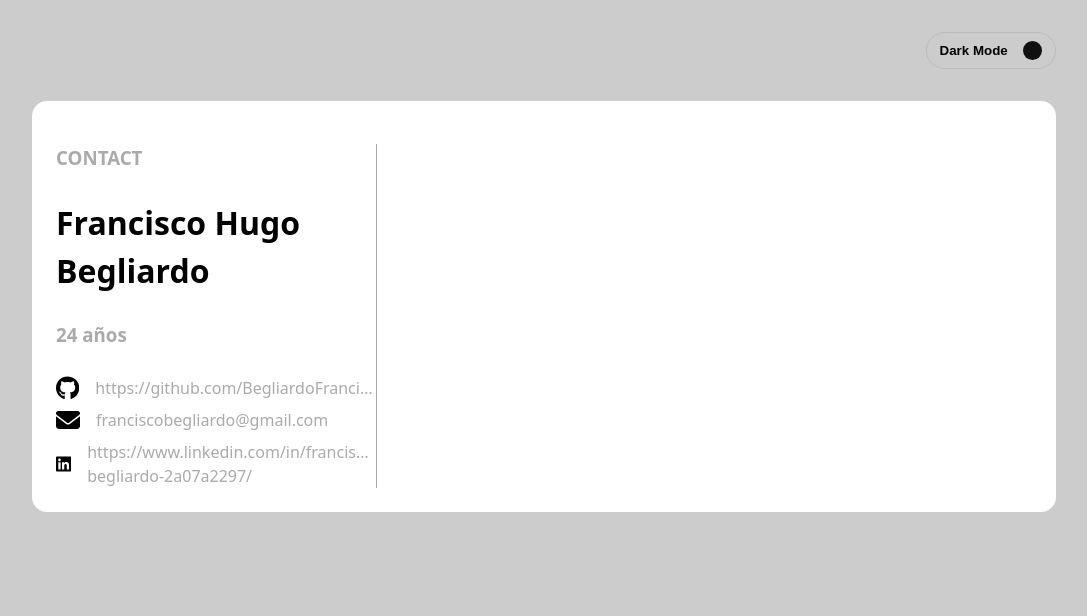
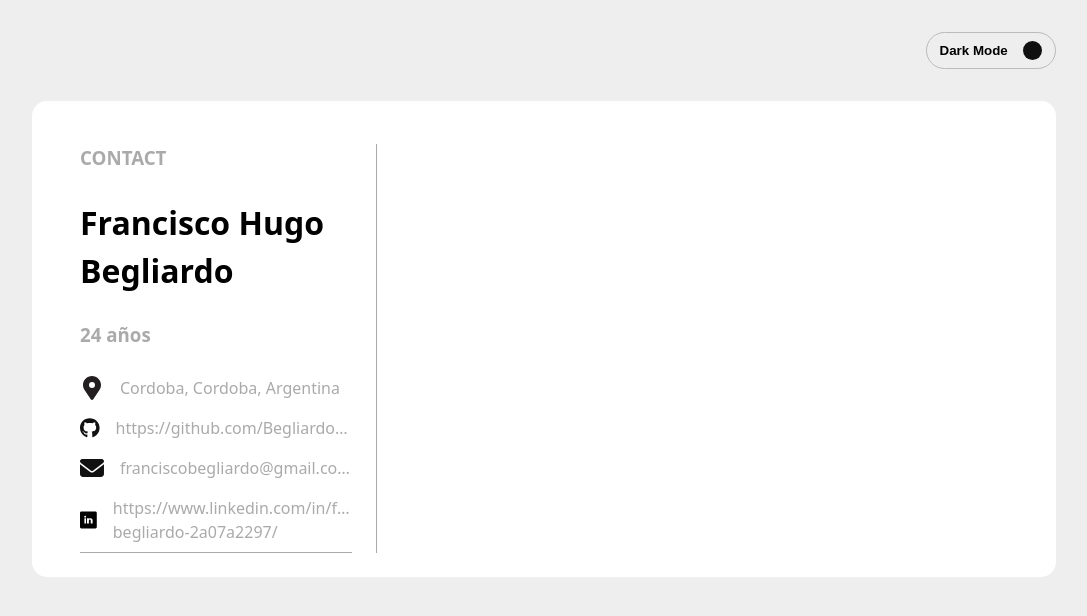
Before and after one commit to BegliardoFrancisco/Porfolio, a React (Vite) app: page / in a window 1280 px wide. Shown: the top 616 px of the page, without its empty margins (96-1183 px from the left). Built offline with nearby package versions, Linux system fonts and the light colour scheme.

Commit message:
icono ubicacion y correciones

```diff
--- a/src/App.css
+++ b/src/App.css
@@ -5,7 +5,7 @@
   height: 80vw;
   margin: 0 auto;
   border-radius: 15px;
-  background-color: #ccc;
+  background-color: #eee;
 }
 
 nav {
--- a/src/assets/LinkintIcon.jsx
+++ b/src/assets/LinkintIcon.jsx
@@ -1,16 +1,16 @@
 import * as React from "react"
 
 
-const LinkintIcon = (props) => (
+const LinkintIcon = ( ) => (
   <svg
     xmlns="http://www.w3.org/2000/svg"
-    viewBox="0 0 448 512"
-    className="icon ">
-    <path d="M416 32H31.9C14.3 32 0 46.5 0 64.3v383.4C0 465.5 14.3 480 31.9 480H416c17.6 0
-    32-14.5 32-32.3V64.3c0-17.8-14.4-32.3-32-32.3zM135.4 416H69V202.2h66.5V416zm-33.2-243c-21.3
-    0-38.5-17.3-38.5-38.5S80.9 96 102.2 96c21.2 0 38.5 17.3 38.5 38.5 0 21.3-17.2 38.5-38.5 38.5zm282.1
-    243h-66.4V312c0-24.8-.5-56.7-34.5-56.7-34.6 0-39.9 27-39.9 54.9V416h-66.4V202.2h63.7v29.2h.9c8.9-16.8
-    30.6-34.5 62.9-34.5 67.2 0 79.7 44.3 79.7 101.9V416z" />
+    xmlSpace="preserve"
+    width="2rem"
+    height="2rem"
+
+    viewBox="-143 145 512 512"
+  >
+    <path d="M329 145h-432c-22.1 0-40 17.9-40 40v432c0 22.1 17.9 40 40 40h432c22.1 0 40-17.9 40-40V185c0-22.1-17.9-40-40-40zM41.4 508.1H-8.5V348.4h49.9v159.7zM15.1 328.4h-.4c-18.1 0-29.8-12.2-29.8-27.7 0-15.8 12.1-27.7 30.5-27.7s29.7 11.9 30.1 27.7c.1 15.4-11.6 27.7-30.4 27.7zM241 508.1h-56.6v-82.6c0-21.6-8.8-36.4-28.3-36.4-14.9 0-23.2 10-27 19.6-1.4 3.4-1.2 8.2-1.2 13.1v86.3H71.8s.7-146.4 0-159.7h56.1v25.1c3.3-11 21.2-26.6 49.8-26.6 35.5 0 63.3 23 63.3 72.4v88.8z" />
   </svg>
 )
 export default LinkintIcon
--- /dev/null
+++ b/src/assets/UbicationIcon.jsx
@@ -0,0 +1,16 @@
+
+
+const UbicationIcon = () => (
+  <svg
+    xmlns="http://www.w3.org/2000/svg"
+    xmlSpace="preserve"
+    viewBox="0 0 64 64"
+    className="icon"
+  >
+    <path
+      fill="#231F20"
+      d="M32 0C18.746 0 8 10.746 8 24c0 5.219 1.711 10.008 4.555 13.93.051.094.059.199.117.289l16 24a4.001 4.001 0 0 0 6.656 0l16-24c.059-.09.066-.195.117-.289C54.289 34.008 56 29.219 56 24 56 10.746 45.254 0 32 0zm0 32a8 8 0 1 1 0-16 8 8 0 0 1 0 16z"
+    />
+  </svg>
+)
+export default UbicationIcon
--- a/src/components/Home.jsx
+++ b/src/components/Home.jsx
@@ -3,7 +3,7 @@ import '../styles/icon.css';
 import GitHubIcon from '../assets/GithubIcon.jsx';
 import MailIcon from '../assets/MailIcon.jsx';
 import LinkintIcon from '../assets/LinkintIcon.jsx';
-
+import UbicationIcon from '../assets/UbicationIcon.jsx';
 const Home = () => {
 
     return (
@@ -13,7 +13,10 @@ const Home = () => {
                     <h1>CONTACT</h1>
                     <h2>Francisco Hugo Begliardo</h2>
                     <h3>24 años</h3>
-
+                    <div className='CardContact'>
+                        <UbicationIcon />
+                        <a href='https://maps.app.goo.gl/QyQNcJ7376VPLypU6'>Cordoba, Cordoba, Argentina</a>
+                    </div>
                     <div className='CardContact'>
                         <GitHubIcon />
                         <a href='https://github.com/BegliardoFrancisco'>https://github.com/BegliardoFrancisco</a>
@@ -23,7 +26,7 @@ const Home = () => {
                         <a href='mailto:franciscobegliardo@gmail.com'>franciscobegliardo@gmail.com</a>
                     </div>
                     <div className='CardContact'>
-                        <LinkintIcon />
+                        <LinkintIcon/>
                         <a href='https://www.linkedin.com/in/francisco-begliardo-2a07a2297/'>https://www.linkedin.com/in/francisco-begliardo-2a07a2297/</a>
                     </div>
                 </section>
--- a/src/index.css
+++ b/src/index.css
@@ -5,7 +5,7 @@
 
   color-scheme: light dark;
   color: rgba(255, 255, 255, 0.87);
-  background-color: #ccc;
+  background-color: #eee;
 
   font-synthesis: none;
   text-rendering: optimizeLegibility;
--- a/src/styles/ButtonDarkMode.css
+++ b/src/styles/ButtonDarkMode.css
@@ -1,7 +1,7 @@
 .dark-mode-container {
     width: 8rem;
     border: 1px solid #bbb;
-    background-color: #ccc;
+    background-color: #eee;
     border-radius: 100px;
   }
 
--- a/src/styles/Home.css
+++ b/src/styles/Home.css
@@ -12,7 +12,10 @@
 }
 
 .Contact_section {
+    margin: 0rem 1.5rem;
     color: #aaa;
+    border-bottom: 1px solid #aaa;
+    gap:1.2rem;
 }
 
 
@@ -22,7 +25,8 @@
 }
 
 .CardContact {
-    padding-top: 0.5rem;
+    justify-content: flex-start;
+    padding: 0.5rem 0rem;
     gap: 1rem;
     display: flex;
     flex-direction: row;
--- a/src/styles/icon.css
+++ b/src/styles/icon.css
@@ -2,4 +2,5 @@
 .icon {
     width: 1.5rem;
     height: 1.5rem;
+    fill: #111;
 }
```
